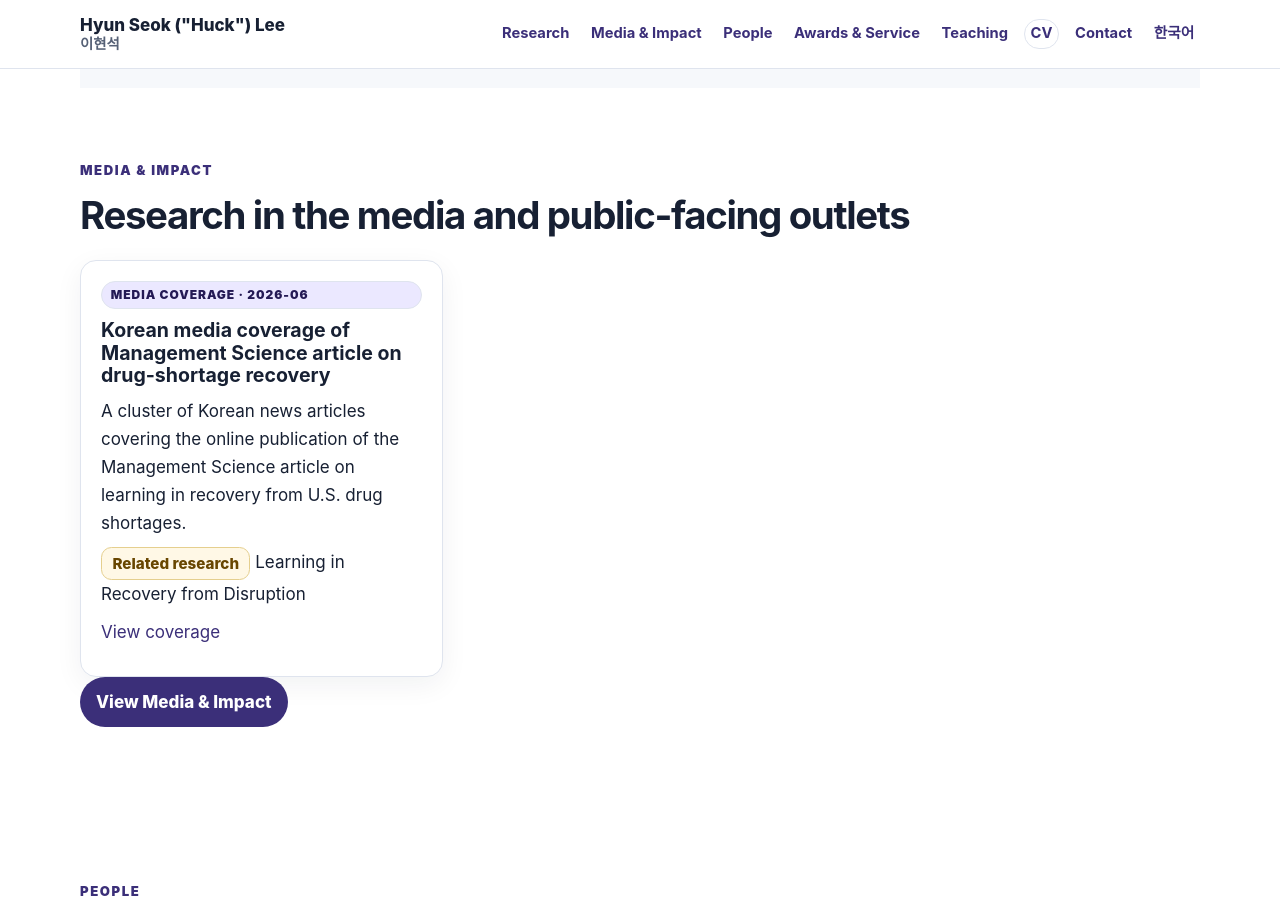
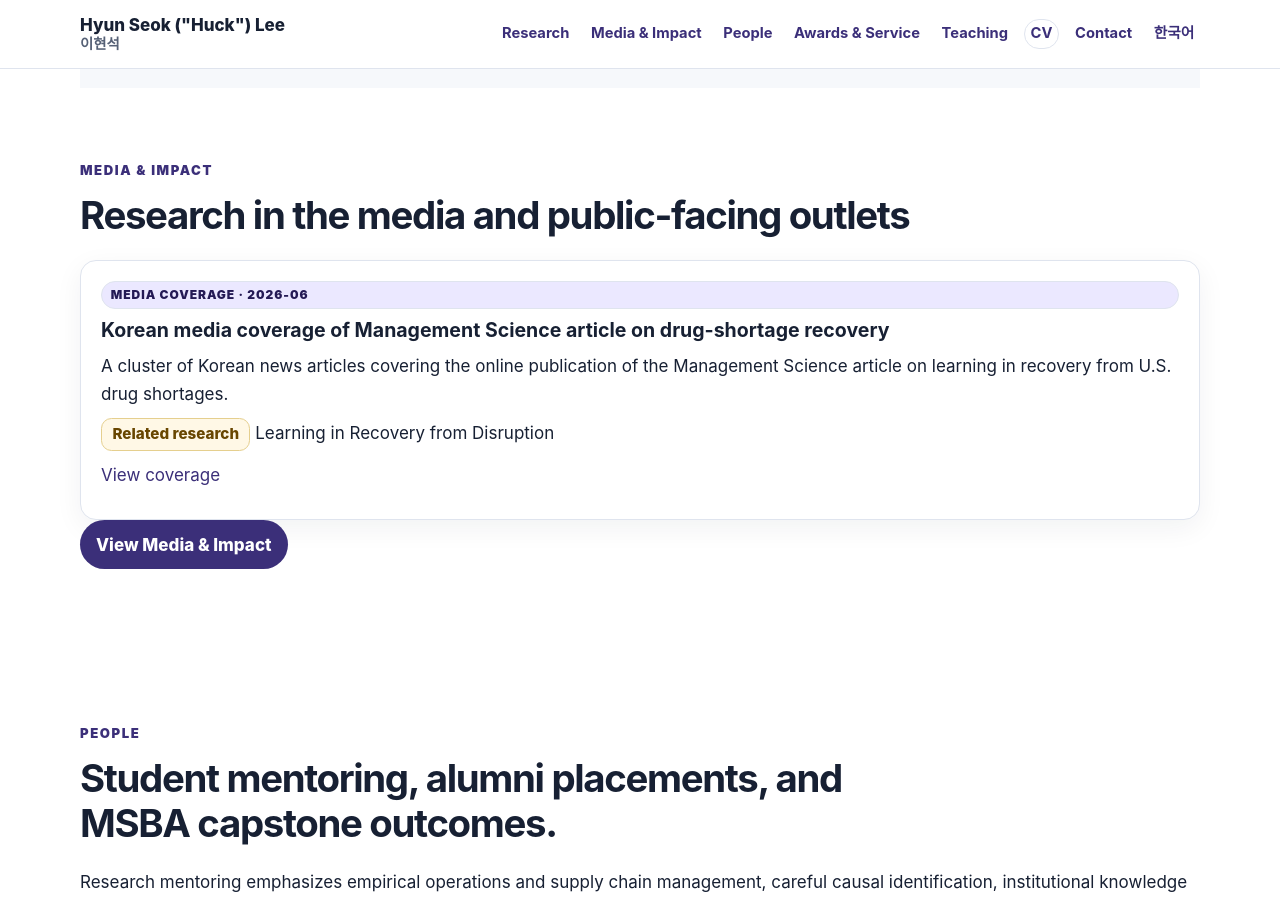
Before and after one commit to lordya2/lordya2.github.io, a Jekyll site: the page built from index.md, in a window 1280 px wide and 900 px high, scrolled down 3735 px. Built offline with Jekyll 4.4.1, drawn with Linux system fonts in a browser that asks for light colours.

Commit message:
Refine media grid and favicon

```diff
--- a/assets/themes/twitter/css/style.css
+++ b/assets/themes/twitter/css/style.css
@@ -101,6 +101,7 @@ h3 { margin-top: 0; font-size: 1.22rem; }
 .button--ghost:hover { color: #fff; }
 
 .card-grid { display: grid; gap: 1rem; }
+.media-grid { display: grid; grid-template-columns: repeat(auto-fit, minmax(min(100%, 280px), 1fr)); gap: 1rem; }
 .card-grid--three { grid-template-columns: repeat(3, minmax(0, 1fr)); }
 .awards-grid { align-items: stretch; }
 .card, .research-card, .mini-paper { padding: 1.25rem; border: 1px solid var(--border); border-radius: 1rem; background: #fff; box-shadow: 0 8px 28px rgba(23, 32, 51, 0.06); }
--- a/index.md
+++ b/index.md
@@ -59,7 +59,7 @@ lang: en
 <section class="section" id="media-impact-preview" aria-labelledby="media-impact-preview-title">
   <p class="eyebrow">Media &amp; Impact</p>
   <h2 id="media-impact-preview-title">Research in the media and public-facing outlets</h2>
-  <div class="card-grid card-grid--three">
+  <div class="media-grid">
     {% for item in site.data.media_impact.featured limit:3 %}
       <article class="card">
         <p class="card-label">{{ item.type }} · {{ item.date }}</p>
```
Also changed, not shown: pages/media.md (+1 -1 lines), assets/favicon.svg.
